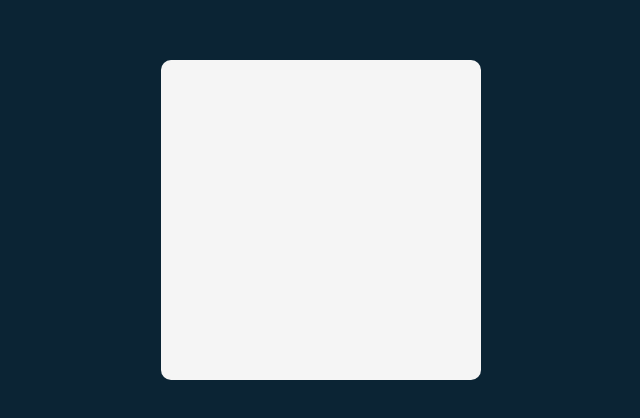
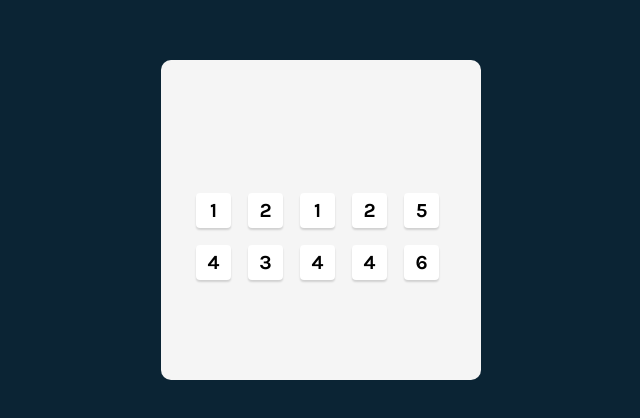
Before and after one commit to timrager/react-tenzies, a React (Create React App) app: page / in a window 1280 px wide. Shown: the part 180-598 px from the top of the page, without its empty margins (319-959 px from the left). Built offline with nearby package versions, Linux system fonts and the light colour scheme.

Commit message:
added map func

```diff
--- a/src/App.js
+++ b/src/App.js
@@ -1,10 +1,28 @@
-import React from 'react';
+import React, {useState} from 'react';
+import Dice from './Dice';
 
 const App = () => {
+
+  const allNewDice = () => {
+    let diceArray = [];
+
+    for (let i = 0; i < 10; i++) {
+      diceArray.push(Math.ceil(Math.random() * 6))
+    }
+
+    return diceArray;
+  }
+
+  const [dice, setDice] = useState(allNewDice())
+
+  const diceElements = dice.map((die, i) => <Dice key={i} value={die} />)
+
   return (
-    <div className="container">
-      <div className="board"></div>
-    </div>
+      <main className="board">
+        <div className="dice-container">
+          {diceElements}
+        </div>
+      </main>
   );
 };
 
--- /dev/null
+++ b/src/Dice.js
@@ -0,0 +1,13 @@
+import React from 'react';
+
+
+const Dice = (props) => {
+
+    return (
+        <div className="die-face">
+            <h2 className="dice">{props.value}</h2>
+        </div>
+    )
+}
+
+export default Dice;
--- a/src/index.js
+++ b/src/index.js
@@ -1,7 +1,7 @@
 import React from 'react';
 import ReactDOM from 'react-dom';
-import './style.css';
 import App from './App';
 
+import './style.css';
 
 ReactDOM.render(<App />, document.getElementById('root'));
--- a/src/style.css
+++ b/src/style.css
@@ -7,16 +7,40 @@ body {
     background-color: #0b2434;
 }
 
-.container {
+.board {
     display: flex;
     justify-content: center;
     align-items: center;
     height: 100vh;
 }
 
-.board {
+.dice-container {
     width: 320px;
     height: 320px;
     background: #f5f5f5;
     border-radius: 10px;
+
+    display: grid;
+    align-content: center;
+    grid-template-rows: 35px 35px;
+    grid-template-columns: 35px 35px 35px 35px 35px;
+    grid-gap: 17px;
+    padding-left: 35px;
 }
+
+.dice {
+    font-family: Karla, sans-serif;
+    font-weight: bold;
+    font-size: 20px;
+    line-height: 35px;
+    text-align: center;
+    cursor: pointer;
+    background-color: white;
+
+    display: flex;
+    align-items: center;
+    justify-content: center;
+
+    box-shadow: 0px 2px 2px rgba(0, 0, 0, 0.15);
+    border-radius: 4px;
+}
```
